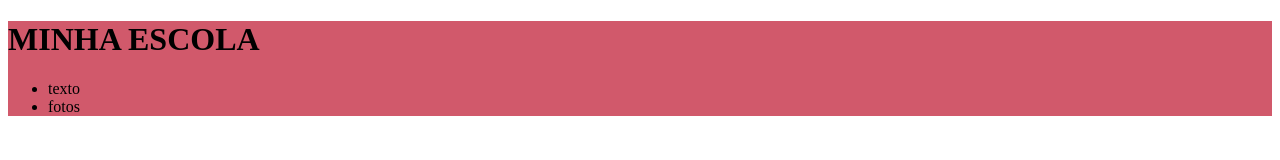
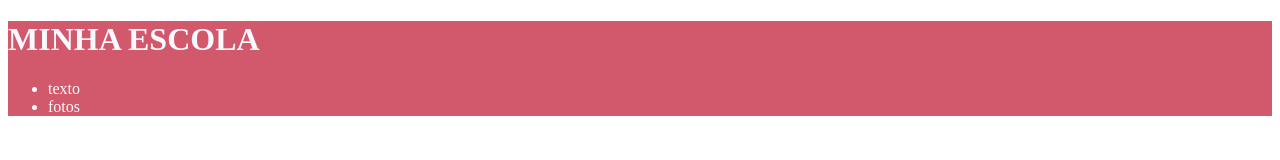
Before and after one commit to STAR2444y3/siteescola, a plain HTML site: page index.html in a window 1280 px wide. Drawn offline with Linux system fonts and the light colour scheme.

Commit message:
cor na letra

```diff
--- a/style.css
+++ b/style.css
@@ -1,3 +1,4 @@
     header{
         background-color: rgb(209, 89, 107);
+        color: ghostwhite;
     }
```
